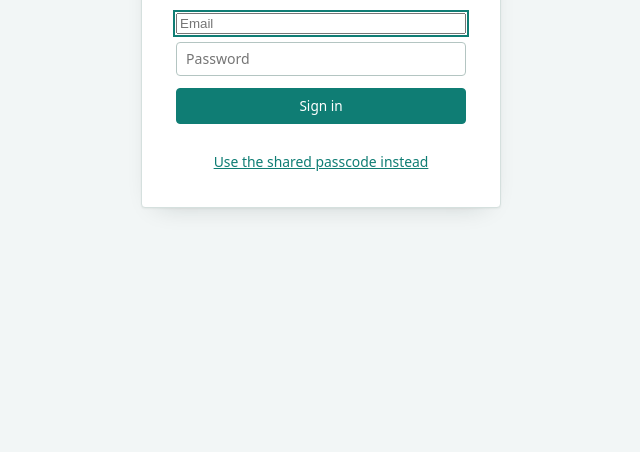
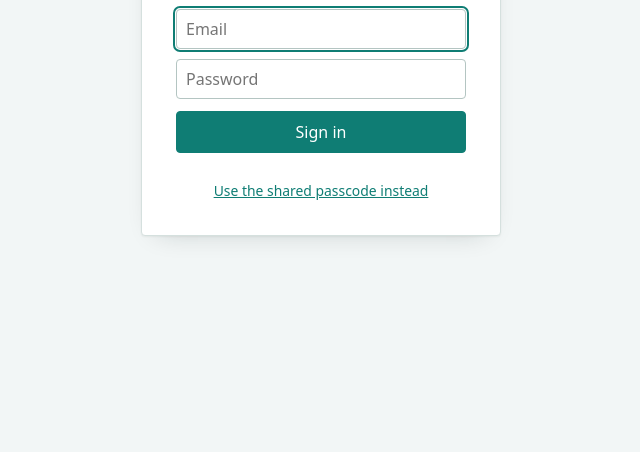
Before and after one commit to Chaosbane999/emotio-ledger, a website: page public/login.html in a window 1280 px wide. Shown: the part 348-800 px from the top of the page, without its empty margins (319-959 px from the left). Drawn offline with Linux system fonts and the light colour scheme.

Commit message:
Login: the email field joins the design system
The shared control rule styled every input type except type=email, so the
Email box rendered in raw browser chrome next to a styled Password box.
Email is in the selector now; the login card lays its controls out as one
column of identical full-width fields with no inline margins.

Co-Authored-By: Claude Opus 5 <noreply@anthropic.com>

```diff
--- a/public/login.html
+++ b/public/login.html
@@ -14,7 +14,7 @@
     <form id="loginForm">
       <div id="personal">
         <input type="email" id="email" placeholder="Email" autofocus autocomplete="username">
-        <input type="password" id="password" placeholder="Password" autocomplete="current-password" style="margin-top:8px">
+        <input type="password" id="password" placeholder="Password" autocomplete="current-password">
       </div>
       <div id="shared" class="hidden">
         <input type="password" id="passcode" placeholder="Shared passcode" autocomplete="current-password">
--- a/public/style.css
+++ b/public/style.css
@@ -110,7 +110,7 @@ section.view { display: flex; flex-direction: column; gap: 20px; }
 
 /* ---------- controls ---------- */
 
-select, input[type="text"], input[type="number"], input[type="password"],
+select, input[type="text"], input[type="number"], input[type="password"], input[type="email"],
 input[type="time"], input[type="date"], input[type="month"], input[type="search"] {
   font: inherit; font-size: .88rem;
   height: 34px; box-sizing: border-box;
@@ -508,3 +508,9 @@ button.step { cursor: pointer; }
   transparent, transparent 6px, color-mix(in srgb, var(--rule) 40%, transparent) 6px,
   color-mix(in srgb, var(--rule) 40%, transparent) 7px); }
 .tw-col-head.off { opacity: .45; }
+
+
+/* login: one column of identical full-width controls, no ad-hoc margins */
+.login-card input { display: block; width: 100%; margin-top: 10px; height: 40px; font-size: 1rem; }
+.login-card form { margin-top: 16px; }
+.login-card .btn.primary { height: 42px; font-size: 1rem; }
```
